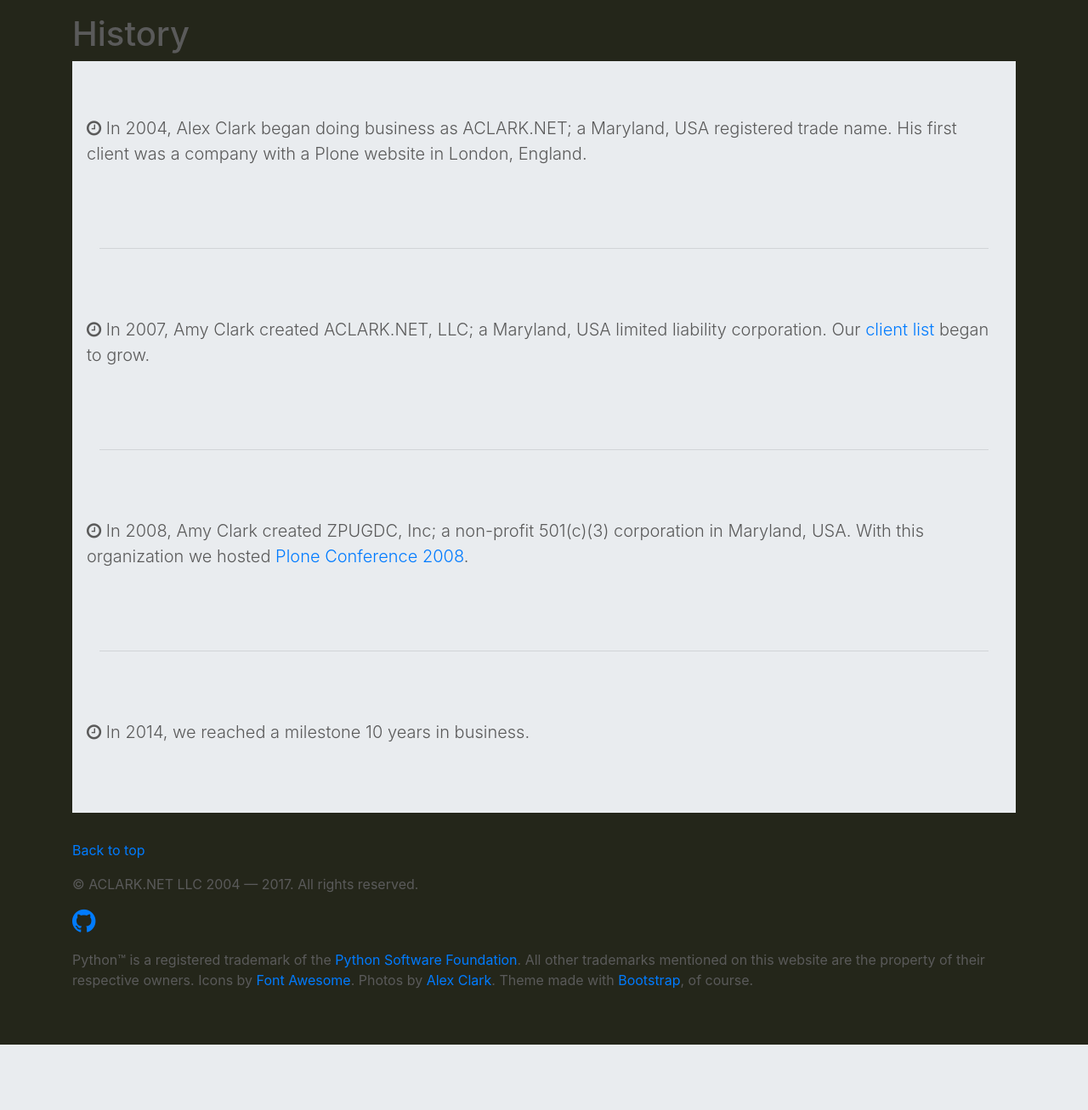
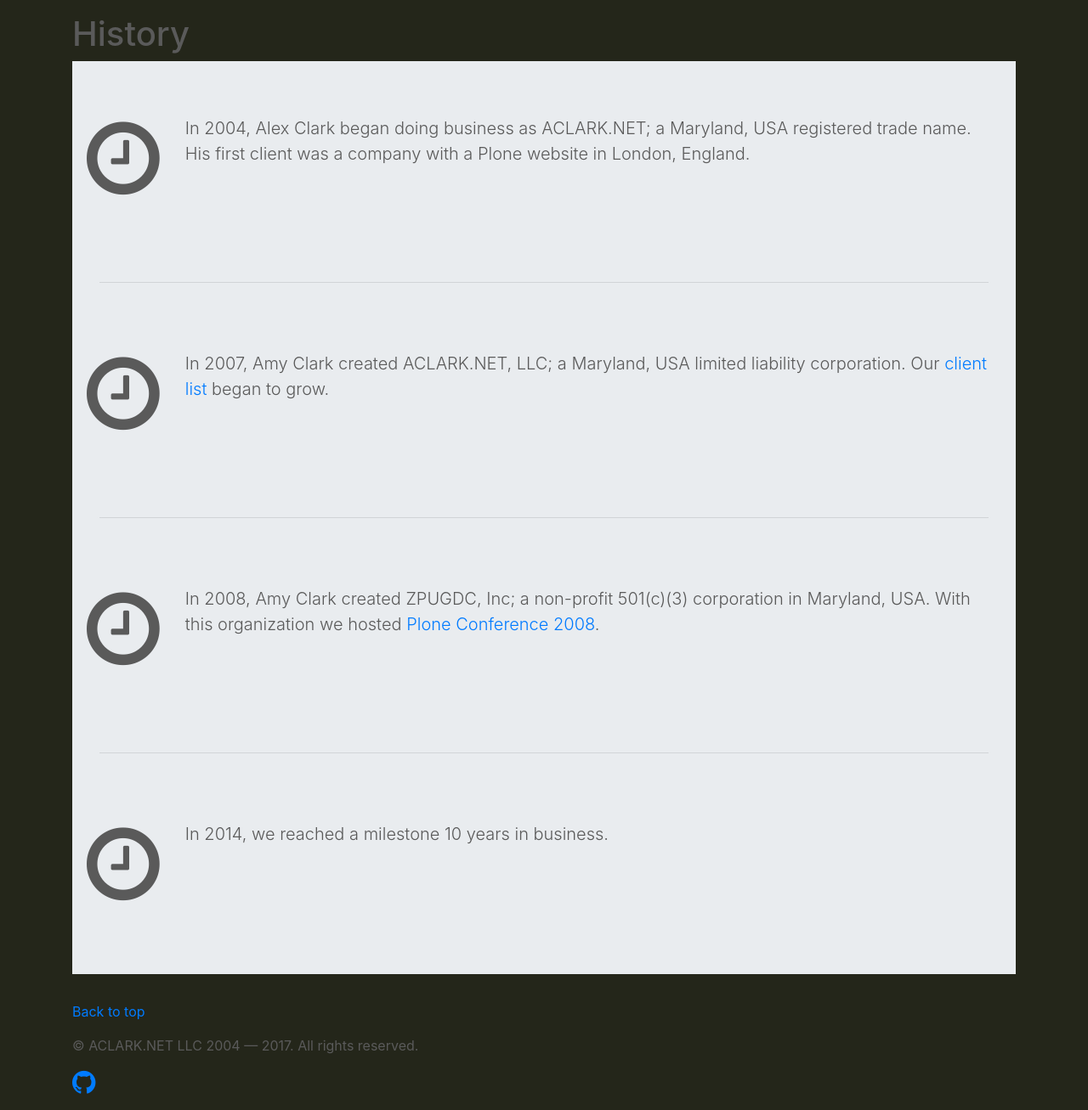
Before and after one commit to ACLARKNET/aclarknet-website, a Django app: page /history in a window 1280 px wide. Shown: the part 216-1523 px from the top of the page at 85% size. Before the commit the page ends 1446 px from the top, so only its background shows below. Run offline with Django 3.2, Linux system fonts and the light colour scheme; some libraries are stand-ins or nearby versions.

Commit message:
Update history.html

```diff
--- a/aclarknet/website/templates/history.html
+++ b/aclarknet/website/templates/history.html
@@ -3,19 +3,19 @@
             <h1>History</h1>
             <div class="jumbotron" style="border-radius: 0">
               <div class="row">
-                <p class="lead"><i class="fa fa-clock-o"></i> In 2004, Alex Clark began doing business as ACLARK.NET; a Maryland, USA registered trade name. His first client was a company with a Plone website in London, England.</p>
+                <p class="lead"><i class="fa fa-clock-o fa-5x pull-left"></i> In 2004, Alex Clark began doing business as ACLARK.NET; a Maryland, USA registered trade name. His first client was a company with a Plone website in London, England.</p>
               </div>
               <hr class="featurette-divider">
               <div class="row">
-                <p class="lead"><i class="fa fa-clock-o"></i> In 2007, Amy Clark created ACLARK.NET, LLC; a Maryland, USA limited liability corporation. Our <a href="{% url 'clients' %}">client list</a> began to grow.</p>
+                <p class="lead"><i class="fa fa-clock-o fa-5x pull-left"></i> In 2007, Amy Clark created ACLARK.NET, LLC; a Maryland, USA limited liability corporation. Our <a href="{% url 'clients' %}">client list</a> began to grow.</p>
               </div>
               <hr class="featurette-divider">
               <div class="row">
-                <p class="lead"><i class="fa fa-clock-o"></i> In 2008, Amy Clark created ZPUGDC, Inc; a non-profit 501(c)(3) corporation in Maryland, USA. With this organization we hosted <a href="{% url 'community' %}">Plone Conference 2008</a>.</p>
+                <p class="lead"><i class="fa fa-clock-o fa-5x pull-left"></i> In 2008, Amy Clark created ZPUGDC, Inc; a non-profit 501(c)(3) corporation in Maryland, USA. With this organization we hosted <a href="{% url 'community' %}">Plone Conference 2008</a>.</p>
               </div>
               <hr class="featurette-divider">
               <div class="row">
-                <p class="lead"><i class="fa fa-clock-o"></i> In 2014, we reached a milestone 10 years in business.</p>
+                <p class="lead"><i class="fa fa-clock-o fa-5x pull-left"></i> In 2014, we reached a milestone 10 years in business.</p>
               </div>
             </div>
 {% endblock %}
```
